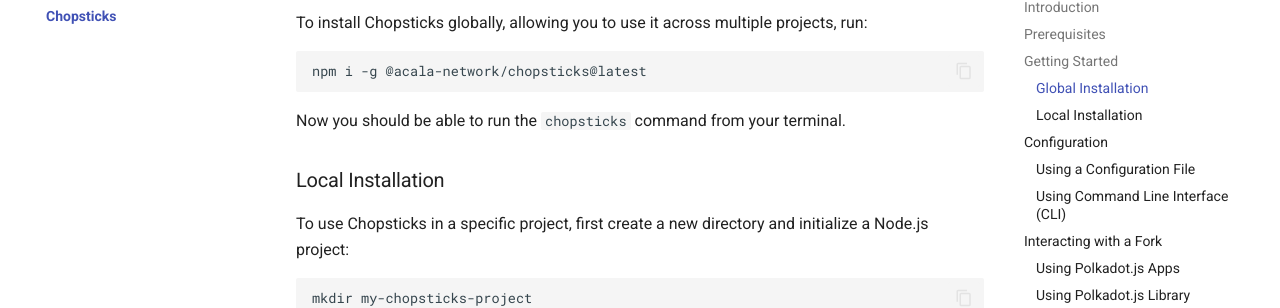
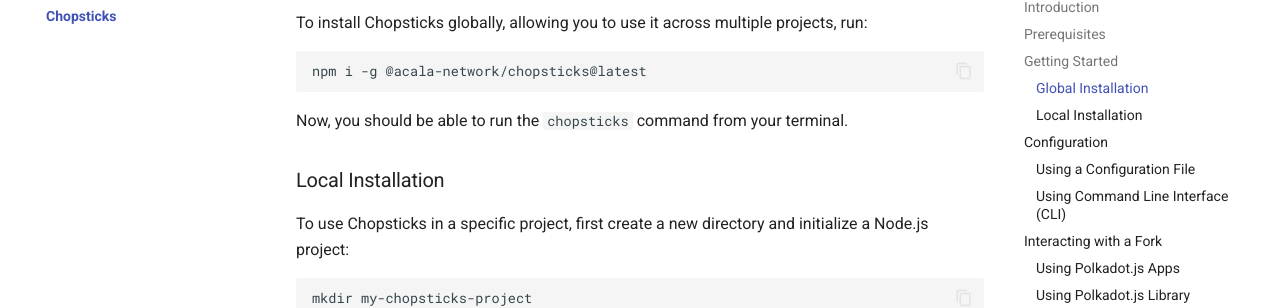
Before and after one commit to papermoonio/polkadot-ecosystem-docs-draft, an MkDocs documentation site: the page built from docs/dev-tools/chopsticks/index.md, in a window 1280 px wide and 900 px high, scrolled down 1011 px. Shown: the part 149-457 px from the top of the window. Built offline with MkDocs 1.6.1 and Material for MkDocs 9.7.7, drawn with Linux system fonts in a browser that asks for light colours.

````diff
--- a/docs/dev-tools/chopsticks/index.md
+++ b/docs/dev-tools/chopsticks/index.md
@@ -37,7 +37,7 @@ To install Chopsticks globally, allowing you to use it across multiple projects,
 npm i -g @acala-network/chopsticks@latest
 ```
 
-Now you should be able to run the `chopsticks` command from your terminal.
+Now, you should be able to run the `chopsticks` command from your terminal.
 
 ### Local Installation
 
````
